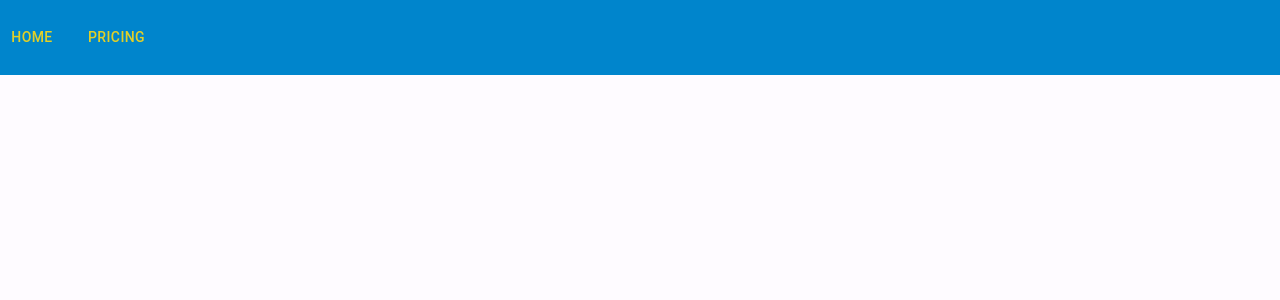
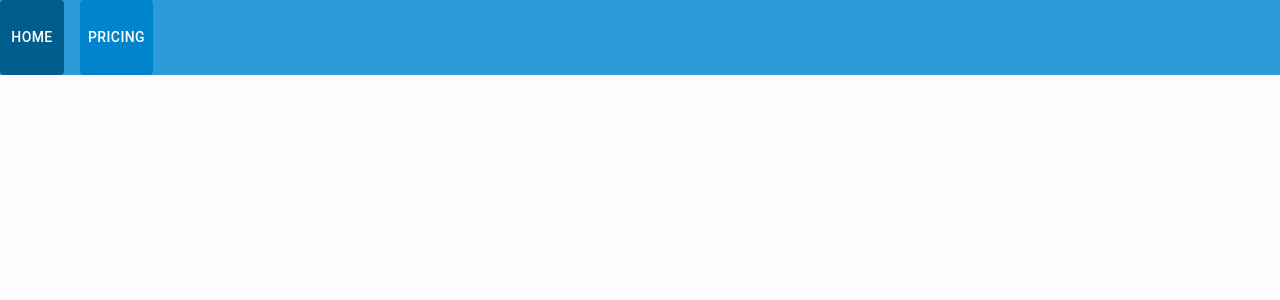
Before and after one commit to pdnode-team/chatroom-enterprise, a Next.js app: page / in a window 1280 px wide. Shown: the top 300 px of the page. Built offline with nearby package versions, Linux system fonts and the light colour scheme.

Commit message:
changed color scheme

```diff
--- a/app/globals.css
+++ b/app/globals.css
@@ -26,6 +26,6 @@ body {
 }
 
 .app-bar-light {
-  background: #0085cc;
+  background: #2c9bd8;
   height: 75px;
 }
--- a/app/page.tsx
+++ b/app/page.tsx
@@ -10,17 +10,17 @@ import * as React from 'react';
 // 使调色板包含自定义颜色
 declare module '@mui/material/styles' {
   interface Palette {
-    ochre: Palette['primary'];
+    aqua: Palette['primary'];
   }
   interface PaletteOptions {
-    ochre?: PaletteOptions['primary'];
+    aqua?: PaletteOptions['primary'];
   }
 }
 
 // 更新按钮的颜色选项来包含自定义颜色
 declare module '@mui/material/Button' {
   interface ButtonPropsColorOverrides {
-    ochre: true;
+    aqua: true;
   }
 }
 
@@ -32,11 +32,11 @@ let theme = createTheme({
 // 创建新调色板
 theme = createTheme(theme, {
   palette: {
-    ochre: theme.palette.augmentColor({
+    aqua: theme.palette.augmentColor({
       color: {
-        main: '#E3D026',
+        main: '#0085cc',
       },
-      name: 'ochre',
+      name: 'aqua',
     }),
   },
 });
@@ -47,8 +47,8 @@ export default function Home() {
       <title>PdNode Chat Enterprise - Instant messaging service for business</title>
       <div>
         <Stack direction="row" spacing={2} className="app-bar-light">
-          <Button varaint="contanined" color="ochre">Home</Button>
-          <Button varaint="contanined" color="ochre">Pricing</Button>
+          <Button varaint="contained" sx={{bgcolor:"aqua.dark", color:"white"}}>Home</Button>
+          <Button varaint="contained" sx={{bgcolor:"aqua.main", color:"white"}}>Pricing</Button>
         </Stack>
       </div>
     </ThemeProvider>
```
